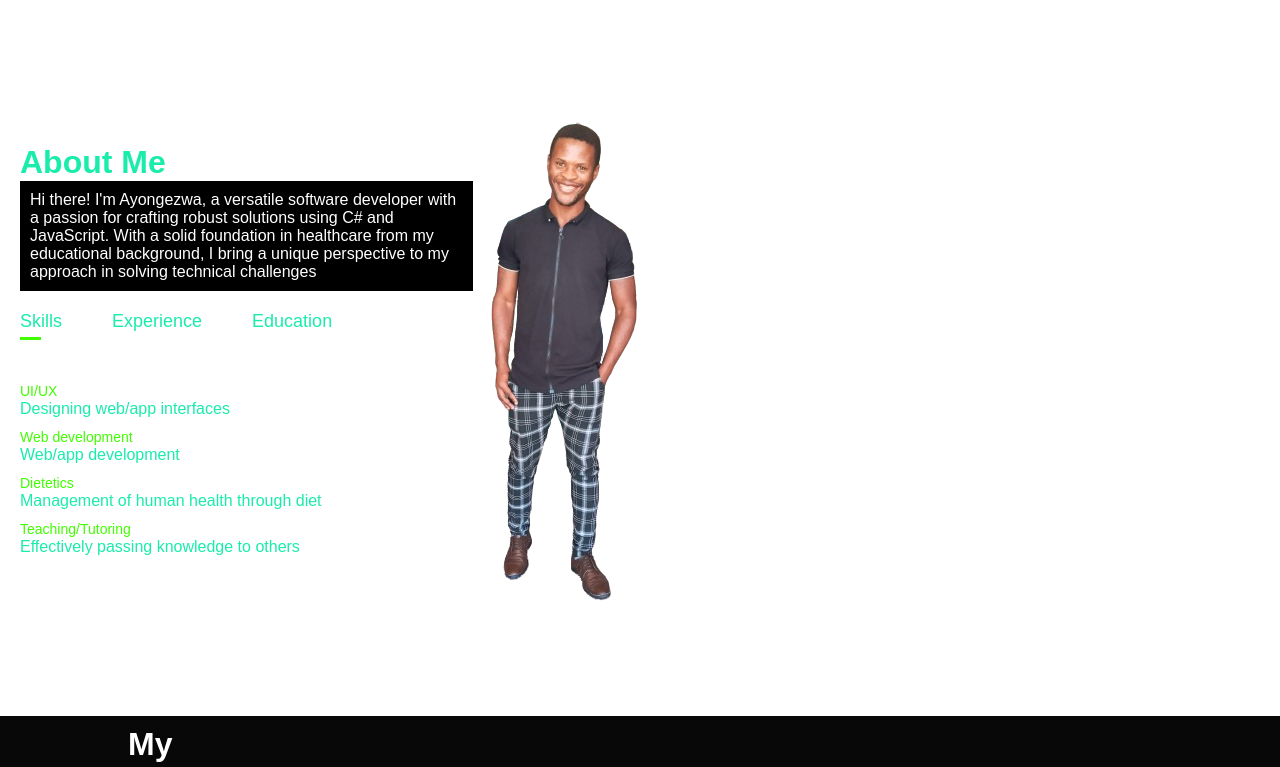
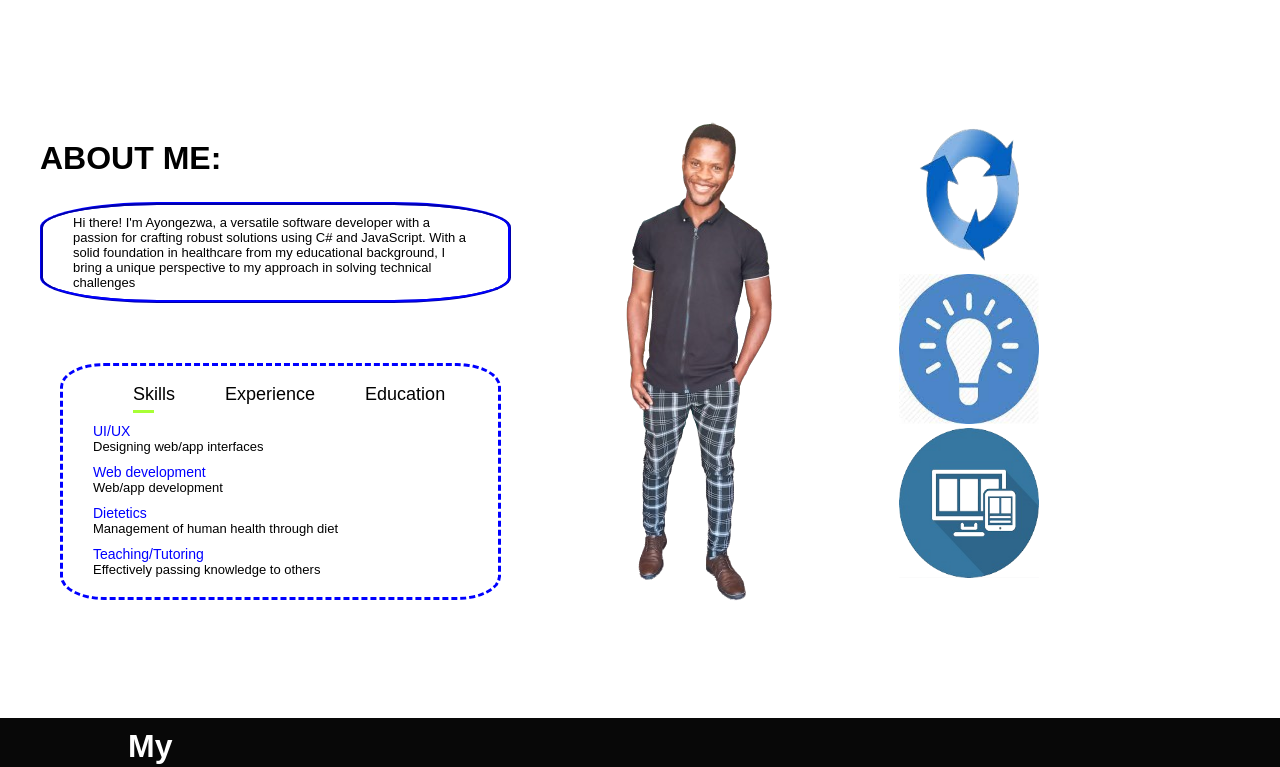
Before and after one commit to TheCyberAyo/Ayongezwa_Porfolio, a plain HTML site: page Index.html in a window 1280 px wide. Shown: the part 680-1447 px from the top of the page. Drawn offline with Linux system fonts and the light colour scheme.

Commit message:
removed unrequired images and added images to the about section

```diff
--- a/Index.html
+++ b/Index.html
@@ -59,7 +59,7 @@
     <div id="about">
         <div class="about-me">
             <div class="info">
-                <h1 class="about-me-text">About Me</h1>
+                <h1 class="about-me-text">ABOUT ME:</h1>
                 <div class="info-box">
                     <p>Hi there! I'm Ayongezwa,  a versatile software developer
                         with a passion for crafting robust solutions  using C# and
@@ -87,20 +87,22 @@
 
                     <div class="tab-contents" id="experience">
                         <ul>
-                        <li><span>2024</span><br>Intern Back-End Developer</li>
-                        <li><span>2022</span><br>Call Center Agent</li>
-                        <li><span>2016-2018</span><br>Math Tutor/coach</li>
-                        <li><span>2016</span><br>Math, Science and English Tutor</li>
-
+                            <li><span>2024</span><br>Intern Back-End Developer at <span>KRS</span></li>
+                            <li><span>2022</span><br>Call Center Agent at <span>1Life</span></li>
+                            <li><span>2016-2018</span><br>Math Tutor/coach at <span>Numeric</span></li>
+                            <li><span>2016</span><br>Math, Science and English Tutor at <span>SAEP</span></li>
                         </ul>
                     </div>
 
                     <div class="tab-contents" id="education">
                         <ul>
+                            <li><span>2023</span><br>Software Development at CodeSpace</li>
+                            <li><span>2022</span><br>TEFL Certificate at Teacher Record</li>
+                            <li><span>2021-2022</span><br>Diploma in Retail Management at Alison Online</li>
                             <li><span>2015-2021</span><br>BSc Dietetics at the University of the Western Cape</li>
-                        <li><span>2021-2022</span><br>Diploma in Retail Management at Alison Online</li>
-                        <li><span>2022</span><br>TEFL Certificate at Teacher Record</li>
-                        <li><span>2023</span><br>Software Development at CodeSpace</li>
+
+
+
                         </ul>
                     </div>
                 </div>
@@ -109,7 +111,23 @@
             <div class="profile-picture">
                 <img src="images/Ayo.png" alt="profile-picture of Ayongezwa">
             </div>
+
             <div class="description">
+                <div >
+                    <img class="des-images" src="images/Dynamic.png" alt="Dynamic Design Picture">
+
+                </div>
+                <div >
+                    <img class="des-images" src="images/Intuitive.jpeg" alt="Intuitive Picture">
+
+                </div>
+                <div >
+                    <img class="des-images" src="images/Responsive.png" alt="Responsive Design Picture">
+
+                </div>
+
+
+
 
             </div>
         </div>
--- a/style.css
+++ b/style.css
@@ -145,6 +145,11 @@ nav ul li a:hover::after{
     background-color: white;
 }
 
+.about-me-text{
+    color: black;
+    font-weight: bold;
+    padding: 20px;
+}
 .about-me {
     display: grid;
     grid-template-areas:
@@ -155,18 +160,24 @@ nav ul li a:hover::after{
     gap: 10px;
 }
 
+
 .info {
-    padding-top: 5%;
+    grid-area: info;
+    padding-top: 0%;
     margin-left: 20px;
 }
 
 .info .info-box{
-    background-color: black;
-    color: white;
+    color: black;
+    font-size: small;
     font-family:'Lucida Sans', 'Lucida Sans Regular', 'Lucida Grande', 'Lucida Sans Unicode', Geneva, Verdana, sans-serif;
-    padding: 10px;
-    border: none;
-    width: 100%;
+    padding: 10px 30px;
+    margin: 5px 20px;
+    border: blue;
+    border-radius: 25%;
+    border-style: ridge;
+    width: 80%;
+
 }
 
 .profile-picture{
@@ -174,10 +185,21 @@ nav ul li a:hover::after{
 }
 
 
+.info .tabs {
+    color: black;
+    font-size: small;
+    font-family:'Lucida Sans', 'Lucida Sans Regular', 'Lucida Grande', 'Lucida Sans Unicode', Geneva, Verdana, sans-serif;
+    margin: 60px 40px 10px 40px;
+    padding: 10px 30px;
+    border: blue;
+    border-style: dashed;
+    border-radius: 10%;
+    width: 75%;
+}
 
 .tab-titles {
     display: flex;
-    padding: 20px 0 40px;
+    padding: 8px 40px;
 }
 
 .tab-links {
@@ -192,7 +214,7 @@ nav ul li a:hover::after{
     content: '';
     width: 0;
     height: 3px;
-    background: rgb(64, 255, 0);
+    background: #A8FF35;
     position: absolute;
     left: 0;
     bottom: -8px;
@@ -209,7 +231,7 @@ nav ul li a:hover::after{
 }
 
 .tab-contents ul li span{
-    color: rgb(64, 255, 0);
+    color: Blue;
     font-size: 14px;
 }
 
@@ -219,6 +241,19 @@ nav ul li a:hover::after{
 
 .tab-contents.active-tab{
     display: block;
+}
+
+.profile-picture{
+    margin: 0px;
+    padding: 0px;
+    height: 100%;
+}
+
+.description
+.des-images{
+    width: 150px;
+    height: 150px;
+    padding-left: 10px;
 }
 
 /* -------------------------------------Services------------------------ */
```
Also changed, not shown: images/AYON.png (deleted), images/AyoPC.png (added), images/Dynamic.png (added), images/Intuitive.jpeg (added), images/Responsive.png (added), images/inspire.png (deleted), images/realAYON.png (deleted), images/work-3.png (deleted). Lines whose indentation alone changed are shown as unchanged.
